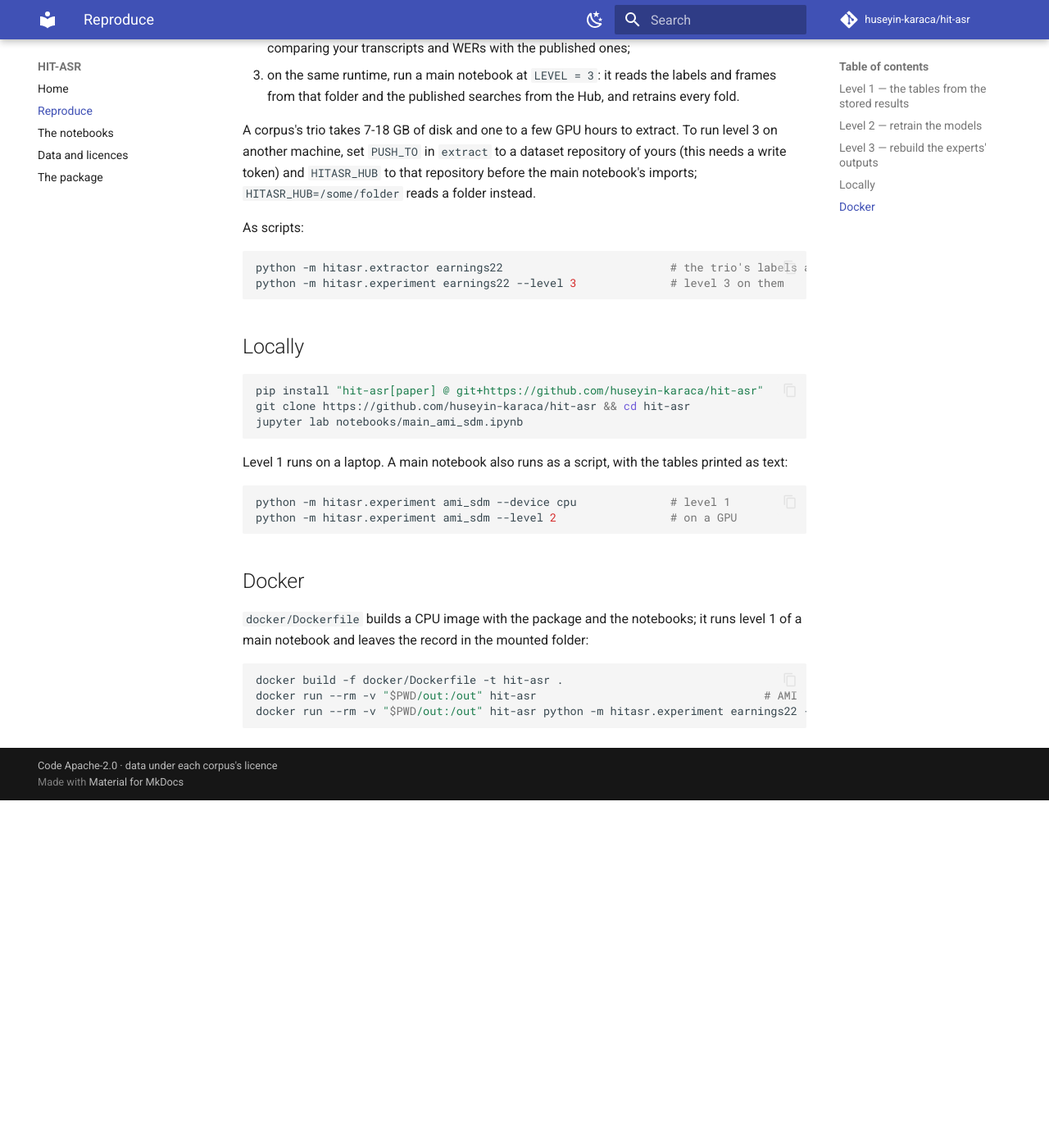
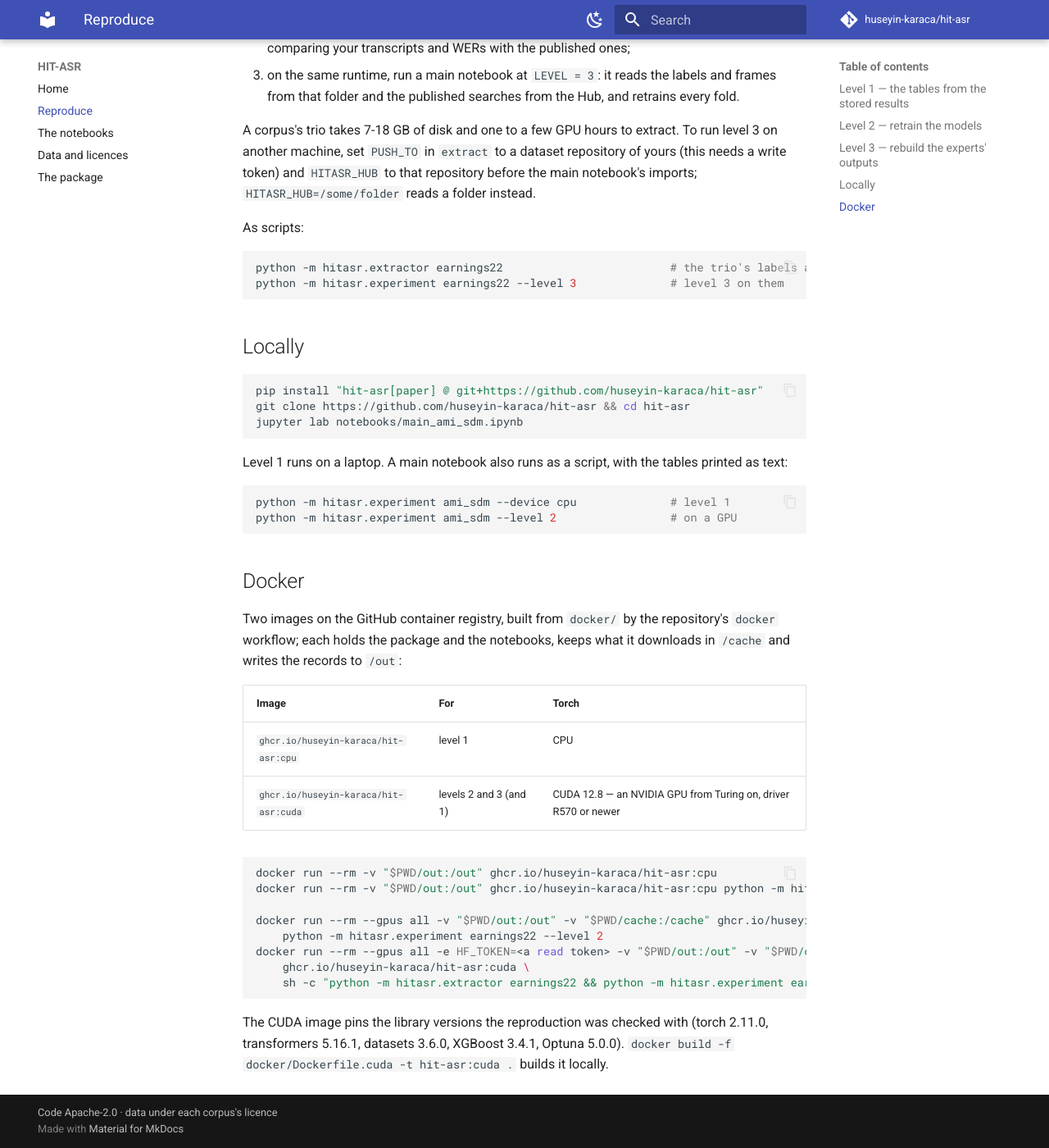
Before and after one commit to huseyin-karaca/hit-asr, an MkDocs documentation site: the page built from docs/reproduce.md, in a window 1280 px wide and 1400 px high, scrolled down 1426 px. Shown: the whole window at 82% size. Built offline with MkDocs 1.6.1 and Material for MkDocs 9.7.7, drawn with Linux system fonts in a browser that asks for light colours; comment, search, counter and statistics services are not loaded; before the commit the page ends 2402 px from its top, so only the background shows below that.

Commit message:
Docker: a CUDA image for levels 2 and 3 beside the CPU image

````diff
--- a/docs/reproduce.md
+++ b/docs/reproduce.md
@@ -74,11 +74,25 @@ python -m hitasr.experiment ami_sdm --level 2                 # on a GPU
 
 ## Docker
 
-`docker/Dockerfile` builds a CPU image with the package and the notebooks; it runs level 1 of a main notebook and
-leaves the record in the mounted folder:
+Two images on the GitHub container registry, built from `docker/` by the repository's `docker` workflow; each holds
+the package and the notebooks, keeps what it downloads in `/cache` and writes the records to `/out`:
+
+| Image | For | Torch |
+|---|---|---|
+| `ghcr.io/huseyin-karaca/hit-asr:cpu` | level 1 | CPU |
+| `ghcr.io/huseyin-karaca/hit-asr:cuda` | levels 2 and 3 (and 1) | CUDA 12.8 — an NVIDIA GPU from Turing on, driver R570 or newer |
 
 ```bash
-docker build -f docker/Dockerfile -t hit-asr .
-docker run --rm -v "$PWD/out:/out" hit-asr                                  # AMI
-docker run --rm -v "$PWD/out:/out" hit-asr python -m hitasr.experiment earnings22 --device cpu
+docker run --rm -v "$PWD/out:/out" ghcr.io/huseyin-karaca/hit-asr:cpu                  # AMI, level 1
+docker run --rm -v "$PWD/out:/out" ghcr.io/huseyin-karaca/hit-asr:cpu python -m hitasr.experiment earnings22 --device cpu
+
+docker run --rm --gpus all -v "$PWD/out:/out" -v "$PWD/cache:/cache" ghcr.io/huseyin-karaca/hit-asr:cuda \
+    python -m hitasr.experiment earnings22 --level 2
+docker run --rm --gpus all -e HF_TOKEN=<a read token> -v "$PWD/out:/out" -v "$PWD/cache:/cache" \
+    ghcr.io/huseyin-karaca/hit-asr:cuda \
+    sh -c "python -m hitasr.extractor earnings22 && python -m hitasr.experiment earnings22 --level 3"
 ```
+
+The CUDA image pins the library versions the reproduction was checked with (torch 2.11.0, transformers 5.16.1,
+datasets 3.6.0, XGBoost 3.4.1, Optuna 5.0.0). `docker build -f docker/Dockerfile.cuda -t hit-asr:cuda .` builds it
+locally.
````
Also changed, not shown: 3 other files.
